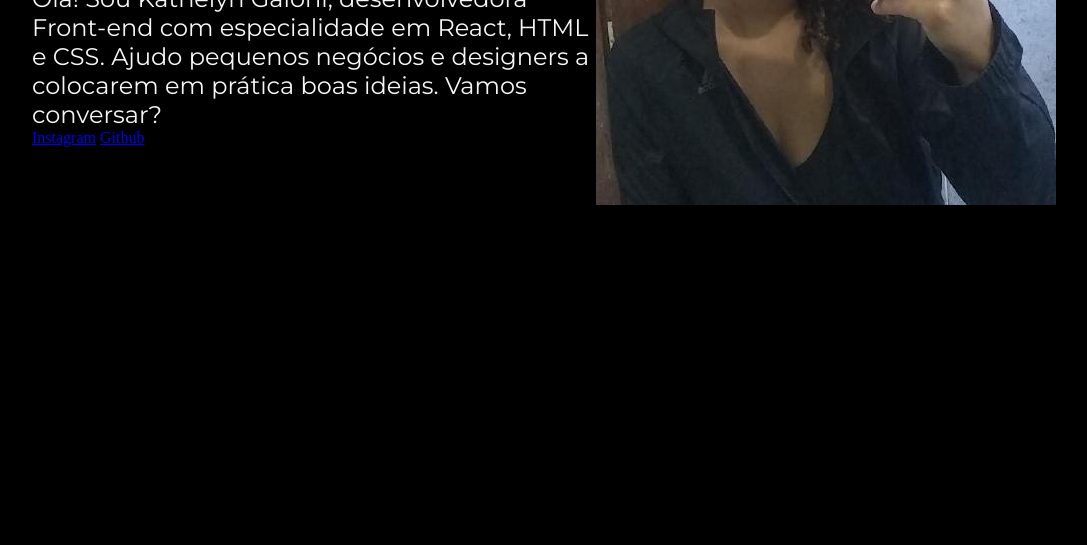
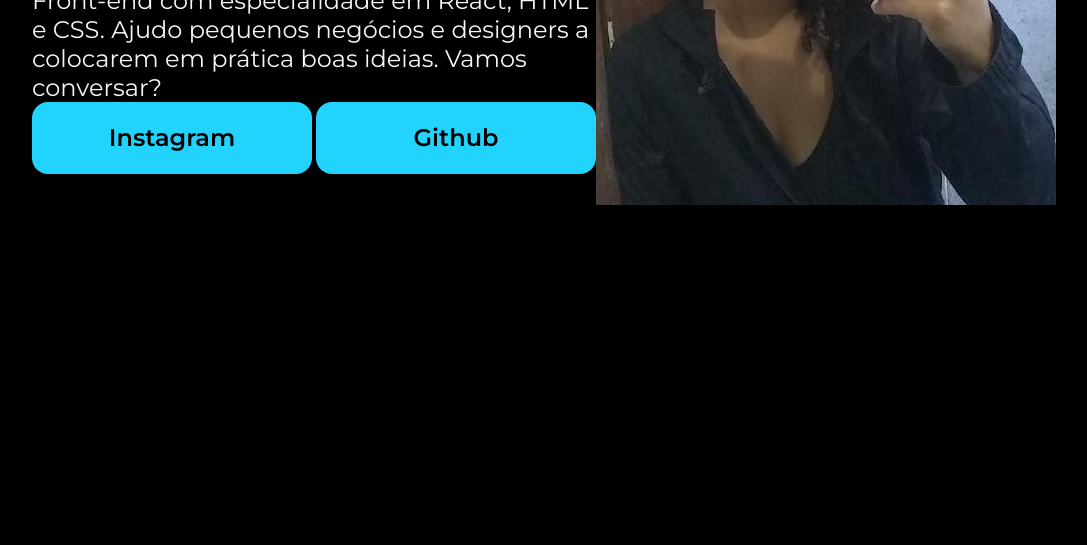
Before and after one commit to kathelyngaioni/Portifolio, a plain HTML site: page index.html in a window 1280 px wide. Shown: the part 383-928 px from the top of the page, without its empty margins (96-1183 px from the left). Drawn offline with nearby package versions, Linux system fonts and the light colour scheme.

Commit message:
manipulando-botoes

```diff
--- a/index.html
+++ b/index.html
@@ -15,8 +15,10 @@
       <section class="apresentacao__conteudo">
         <h1 class="apresentacao__conteudo__titulo">Eleve seu negócio digital a outro nível <strong class="titulo-destaque">com um Front-end de qualidade </strong></h1>
         <p class="apresentacao__conteudo__paragrafo"> Olá! Sou Kathelyn Gaioni, desenvolvedora Front-end com especialidade em React, HTML e CSS. Ajudo pequenos negócios e designers a colocarem em prática boas ideias. Vamos conversar?</p>
-        <a href="https://www.instagram.com/kathelyn.gaioni/">Instagram</a>
-        <a href="https://github.com/kathelyngaioni">Github</a>
+        <div class="apresentacao__links">
+          <a class="apresentacao__links__link" href="https://www.instagram.com/kathelyn.gaioni/">Instagram</a>
+          <a class="apresentacao__links__link"href="https://github.com/kathelyngaioni">Github</a>
+        </div>
       </section>
       <img src="foto.jpg" alt="foto da Kathelyn Gaioni">
     </main>
--- a/style.css
+++ b/style.css
@@ -1,6 +1,4 @@
- @import url('https://fonts.googleapis.com/css2?family=Krona+One&display=swap');
- @import url('https://fonts.googleapis.com/css2?family=Montserrat&display=swap');
-
+ @import url('https://fonts.googleapis.com/css2?family=Krona+One&family=Montserrat:wght@400;600&display=swap');
 * {
   margin : 0;
   padding: 0;
@@ -29,9 +27,29 @@ body {
 .apresentacao__conteudo__titulo {
   font-size: 36px;
   font-family: 'Krona One', sans-ser;
+  font-weight: 400;
 }
 .apresentacao__conteudo__paragrafo {
   font-size: 24px;
   font-family: 'Montserrat', sans-serif;
-;
+  font-weight: 400;
 }
+
+.apresentacao__links {
+  display: flex;
+  justify-content: space-between;
+}
+
+.apresentacao__links__link {
+  background-color: #22D4FD;
+  color:#000000;
+  width: 280px;
+  text-align: center;
+  border-radius: 16px;
+  font-size: 24px;
+  font-family: 'Montserrat', sans-serif;
+  padding: 21.5px 0;
+  text-decoration: none;
+  font-weight: 600;
+
+}
```
